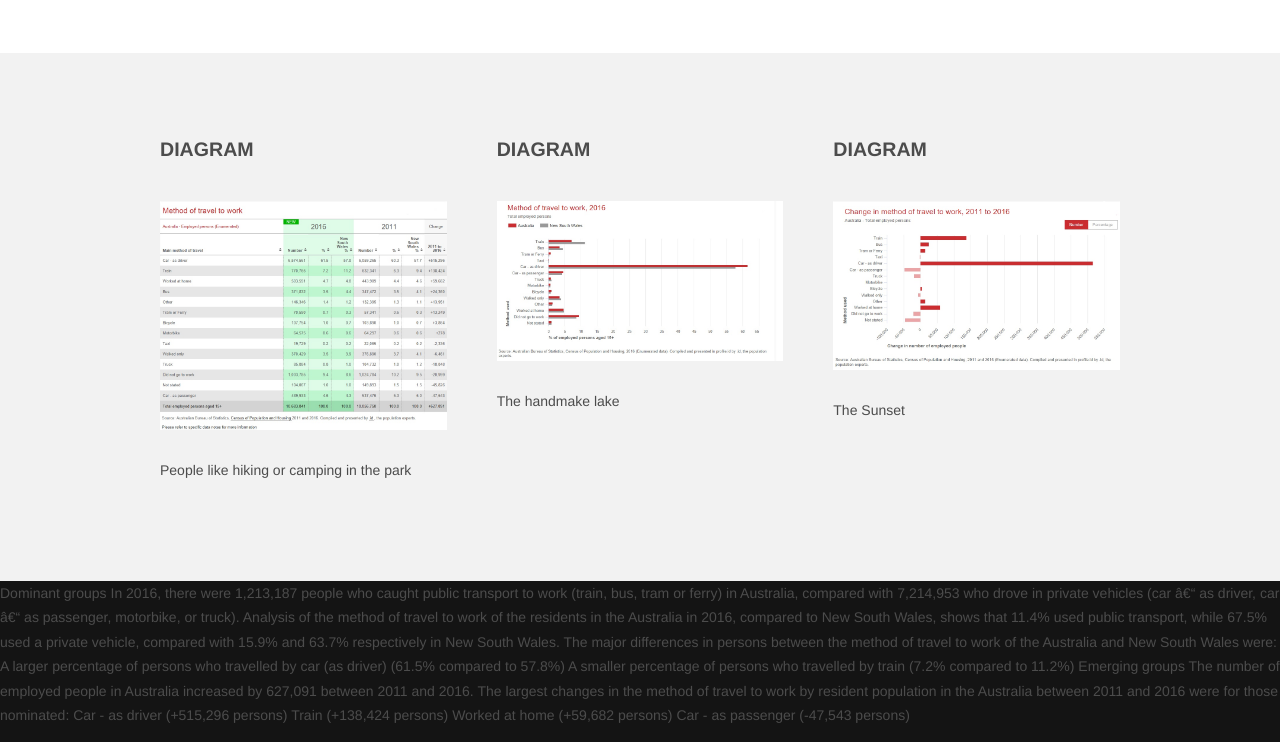
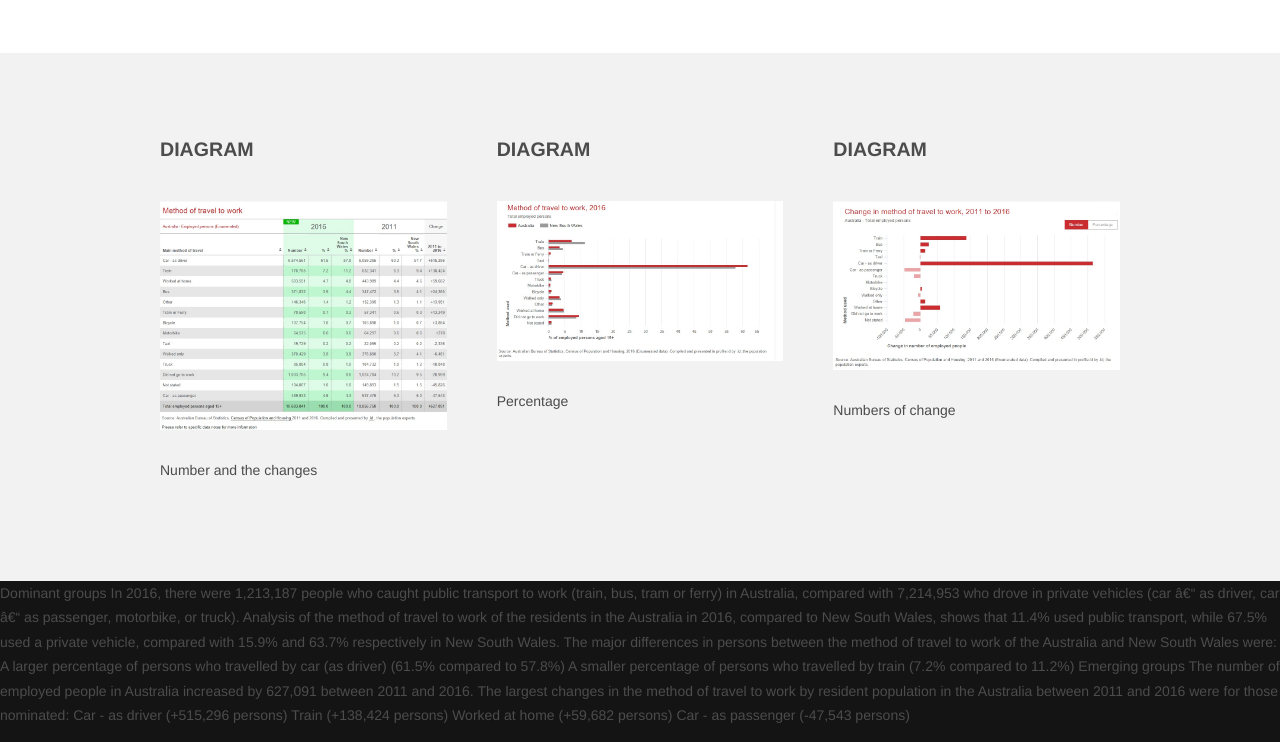
Before and after one commit to leowuyuqi/CODE1230-Assesment, a plain HTML site: page map.html in a window 1280 px wide. Shown: the part 2028-2770 px from the top of the page. Drawn offline with nearby package versions, Linux system fonts and the light colour scheme.

Commit message:
Update map.html

```diff
--- a/map.html
+++ b/map.html
@@ -95,19 +95,19 @@ Commuting data is very useful in transport planning as it informs decision-maker
 					<div class="4u">
 						<h2>Diagram</h2>
 						<a href="#" class="image full"><img src="images/data1.jpg" alt="" /></a>
-						<p>People like hiking or camping in the park</p>
+						<p>Number and the changes</p>
 
 					</div>
 					<div class="4u">
 						<h2>Diagram</h2>
 						<a href="#" class="image full"><img src="images/data2.jpg" alt="" /></a>
-						<p>The handmake lake</p>
+						<p>Percentage</p>
 
 					</div>
 					<div class="4u">
 						<h2>Diagram</h2>
 						<a href="#" class="image full"><img src="images/data3.jpg" alt="" /></a>
-						<p>The Sunset</p>
+						<p>Numbers of change</p>
 
 
 					</div>
```
